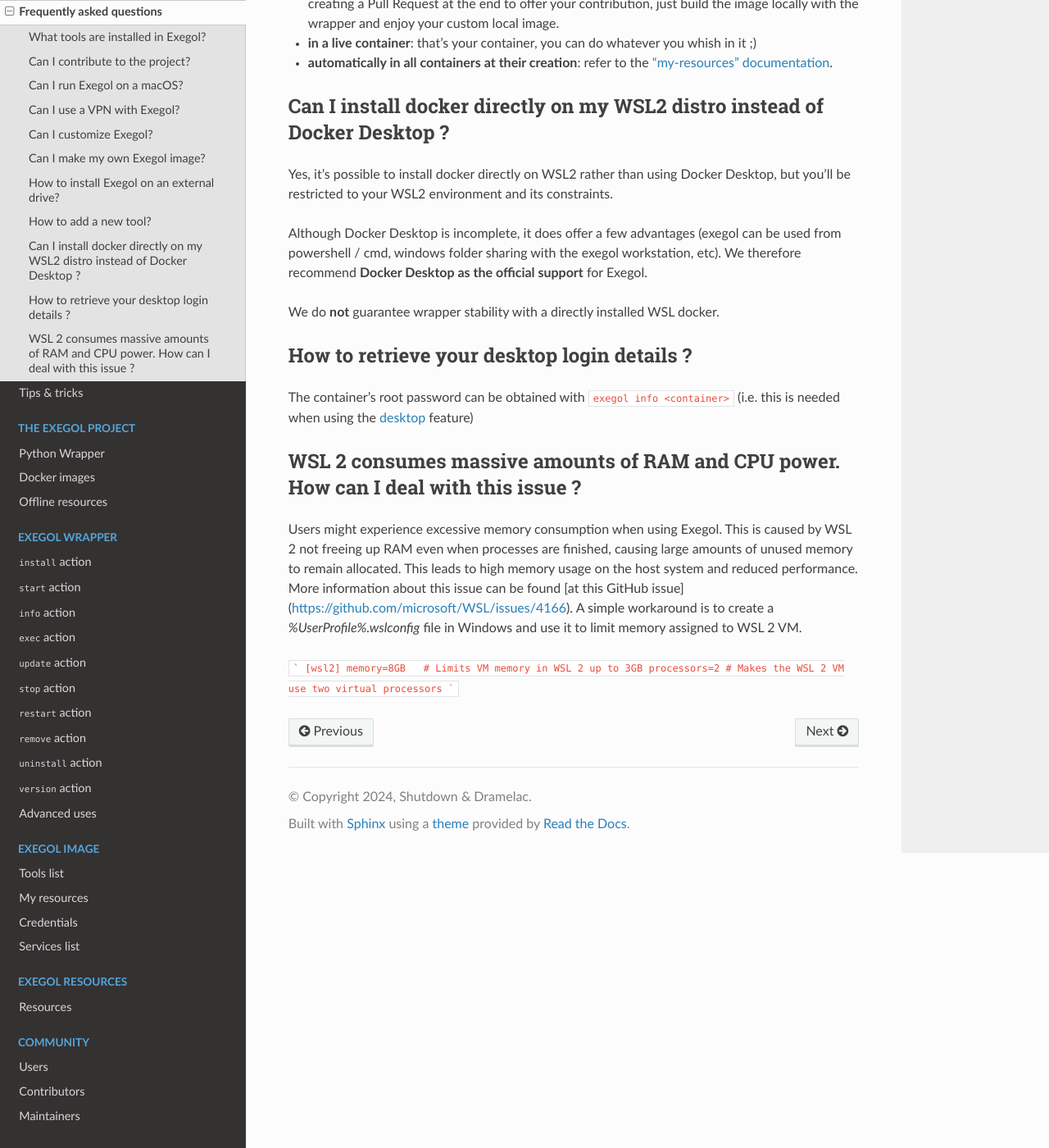
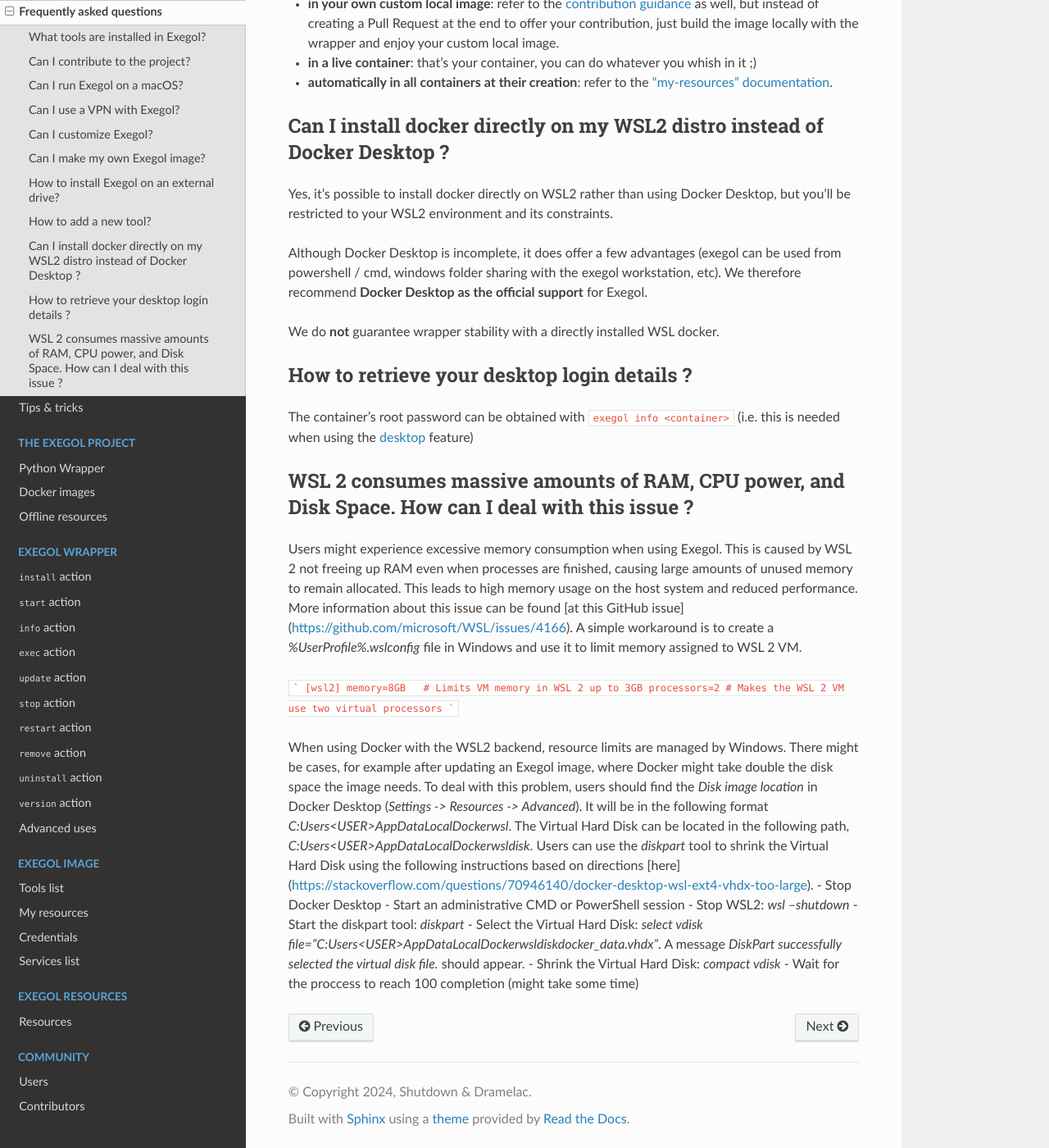
Before and after one commit to ThePorgs/Exegol-docs, a Sphinx documentation site: the page built from source/getting-started/faq.rst, in a window 1280 px wide and 1400 px high, scrolled down 2801 px. Shown: the whole window at 82% size. Built offline with Sphinx 7.4.7 and the Read the Docs theme 3.1.0, drawn with Linux system fonts in a browser that asks for light colours; some of the changed text lies outside the part shown.

Commit message:
Update faq.rst
Added instructions on how to limit excessive disk consumption from Docker with WSL2 as the backbone.

````diff
--- a/source/getting-started/faq.rst
+++ b/source/getting-started/faq.rst
@@ -102,8 +102,8 @@
 
 The container's root password can be obtained with ``exegol info <container>`` (i.e. this is needed when using the :doc:`desktop </the-exegol-project/python-wrapper>` feature)
 
-WSL 2 consumes massive amounts of RAM and CPU power. How can I deal with this issue ?
-====================================================================================
+WSL 2 consumes massive amounts of RAM, CPU power, and Disk Space. How can I deal with this issue ?
+==================================================================================================
 
 Users might experience excessive memory consumption when using Exegol. This is caused by WSL 2 not freeing up RAM even when processes are finished, causing large amounts of unused memory to remain allocated. This leads to high memory usage on the host system and reduced performance. More information about this issue can be found [at this GitHub issue](https://github.com/microsoft/WSL/issues/4166). A simple workaround is to create a `%UserProfile%\.wslconfig` file in Windows and use it to limit memory assigned to WSL 2 VM.
 
@@ -113,4 +113,13 @@
 processors=2 # Makes the WSL 2 VM use two virtual processors
 ```
 
+When using Docker with the WSL2 backend, resource limits are managed by Windows. There might be cases, for example after updating an Exegol image, where Docker might take double the disk space the image needs. To deal with this problem, users should find the `Disk image location` in Docker Desktop (`Settings -> Resources -> Advanced`). It will be in the following format `C:\Users\<USER>\AppData\Local\Docker\wsl`. The Virtual Hard Disk can be located in the following path, `C:\Users\<USER>\AppData\Local\Docker\wsl\disk`. Users can use the `diskpart` tool to shrink the Virtual Hard Disk using the following instructions based on directions [here](https://stackoverflow.com/questions/70946140/docker-desktop-wsl-ext4-vhdx-too-large).
+- Stop Docker Desktop
+- Start an administrative CMD or PowerShell session
+- Stop WSL2: `wsl --shutdown`
+- Start the diskpart tool: `diskpart`
+- Select the Virtual Hard Disk: `select vdisk file="C:\Users\<USER>\AppData\Local\Docker\wsl\disk\docker_data.vhdx"`. A message `DiskPart successfully selected the virtual disk file.` should appear.
+- Shrink the Virtual Hard Disk: `compact vdisk`
+- Wait for the proccess to reach 100 completion (might take some time)
+
 .. TODO: add a note, when the Desktop feature is in prod, that explains the ups and dows of X11 vs. Desktop mode.
````
